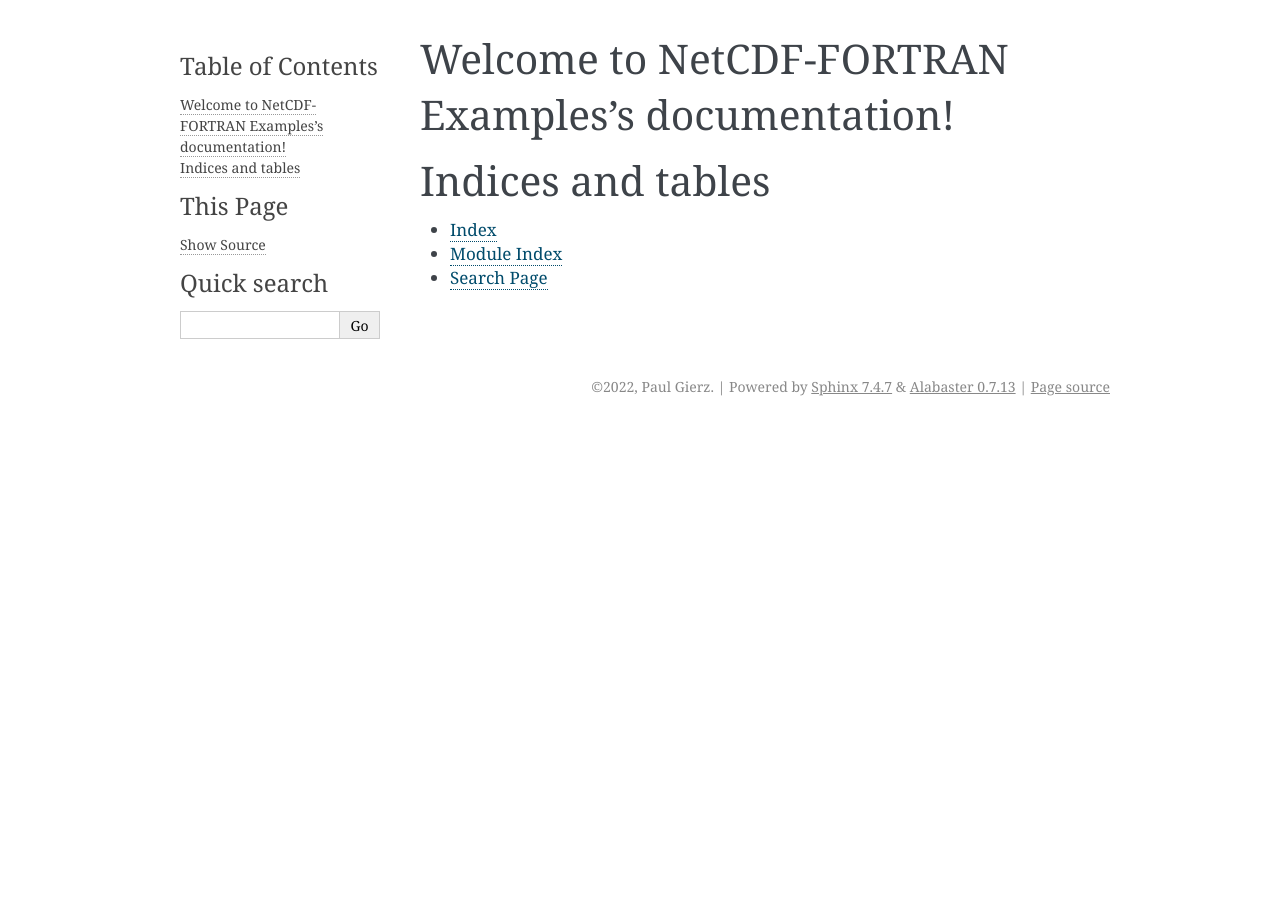
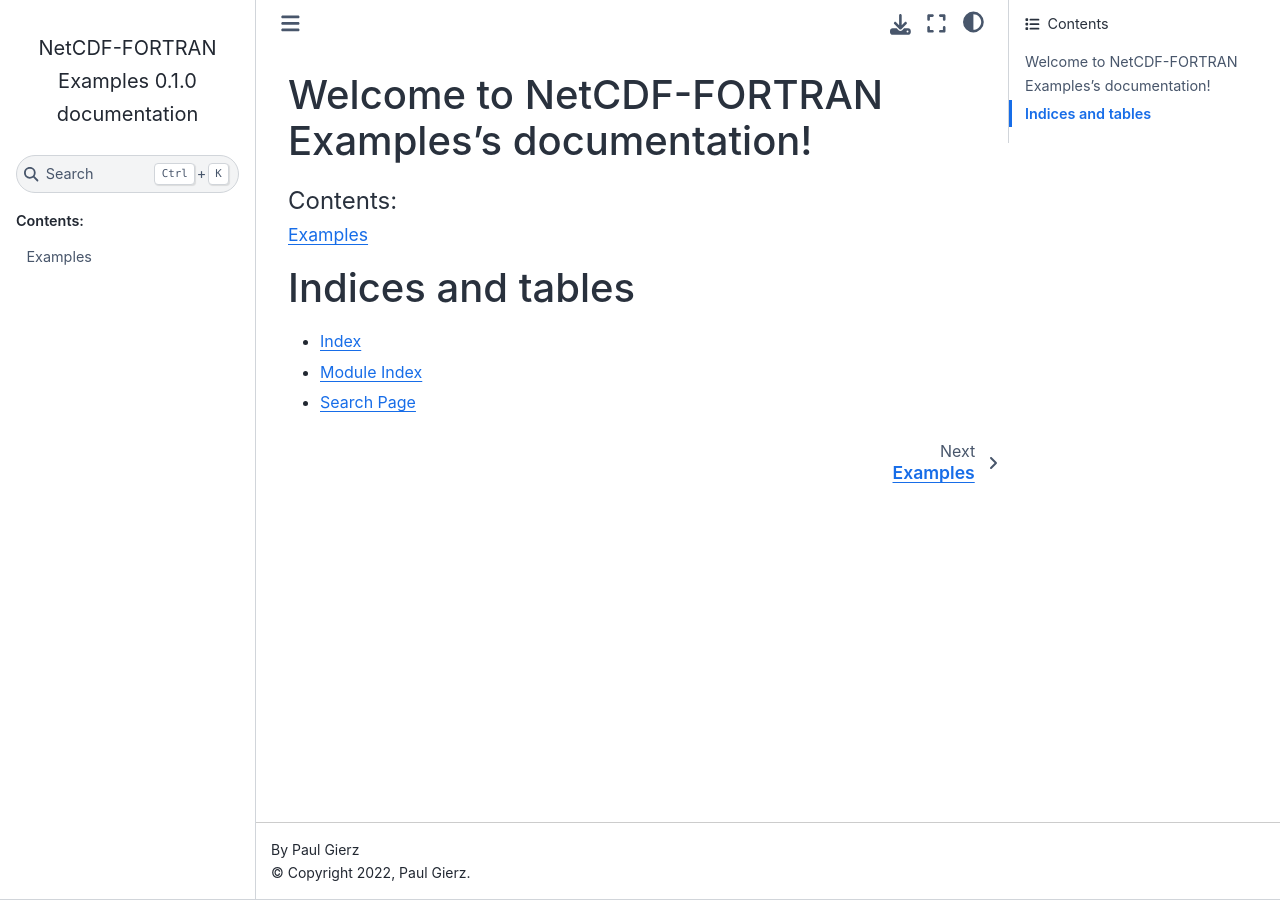
Before and after one commit to pgierz/idiots_guide_to_fortran_netcdf, a Sphinx documentation site: the page built from docs/index.rst, in a window 1280 px wide. Built offline with Sphinx 7.4.7 and the Sphinx Book theme 1.1.4, drawn with Linux system fonts in a browser that asks for light colours.

Commit message:
docs: includes preperation steps for rtd on git push

```diff
--- /dev/null
+++ b/docs/.rtd_reqs.txt
@@ -0,0 +1,3 @@
+six
+numpy
+sphinx-book-theme
--- a/docs/conf.py
+++ b/docs/conf.py
@@ -17,13 +17,13 @@
 
 # -- Project information -----------------------------------------------------
 
-project = 'NetCDF-FORTRAN Examples'
-copyright = '2022, Paul Gierz'
-author = 'Paul Gierz'
+project = "NetCDF-FORTRAN Examples"
+copyright = "2022, Paul Gierz"
+author = "Paul Gierz"
 
 # The full version, including alpha/beta/rc tags
-release = '0.1.0'
-
+release = "0.1.0"
+fortran_src = ["../src/"]
 
 # -- General configuration ---------------------------------------------------
 
@@ -31,15 +31,17 @@
 # extensions coming with Sphinx (named 'sphinx.ext.*') or your custom
 # ones.
 extensions = [
+    "sphinxfortran.fortran_domain",
+    "sphinxfortran.fortran_autodoc",
 ]
 
 # Add any paths that contain templates here, relative to this directory.
-templates_path = ['_templates']
+templates_path = ["_templates"]
 
 # List of patterns, relative to source directory, that match files and
 # directories to ignore when looking for source files.
 # This pattern also affects html_static_path and html_extra_path.
-exclude_patterns = ['_build', 'Thumbs.db', '.DS_Store']
+exclude_patterns = ["_build", "Thumbs.db", ".DS_Store"]
 
 
 # -- Options for HTML output -------------------------------------------------
@@ -47,9 +49,9 @@
 # The theme to use for HTML and HTML Help pages.  See the documentation for
 # a list of builtin themes.
 #
-html_theme = 'alabaster'
+html_theme = "sphinx_book_theme"
 
 # Add any paths that contain custom static files (such as style sheets) here,
 # relative to this directory. They are copied after the builtin static files,
 # so a file named "default.css" will overwrite the builtin "default.css".
-html_static_path = ['_static']
+html_static_path = ["_static"]
--- /dev/null
+++ b/docs/examples.rst
@@ -0,0 +1,4 @@
+Examples
+========
+
+.. f:autosrcfile:: ../src/examples.f90
--- a/docs/index.rst
+++ b/docs/index.rst
@@ -10,6 +10,8 @@
    :maxdepth: 2
    :caption: Contents:
 
+   examples
+
 
 
 Indices and tables
```
Also changed, not shown: 1 other file.
